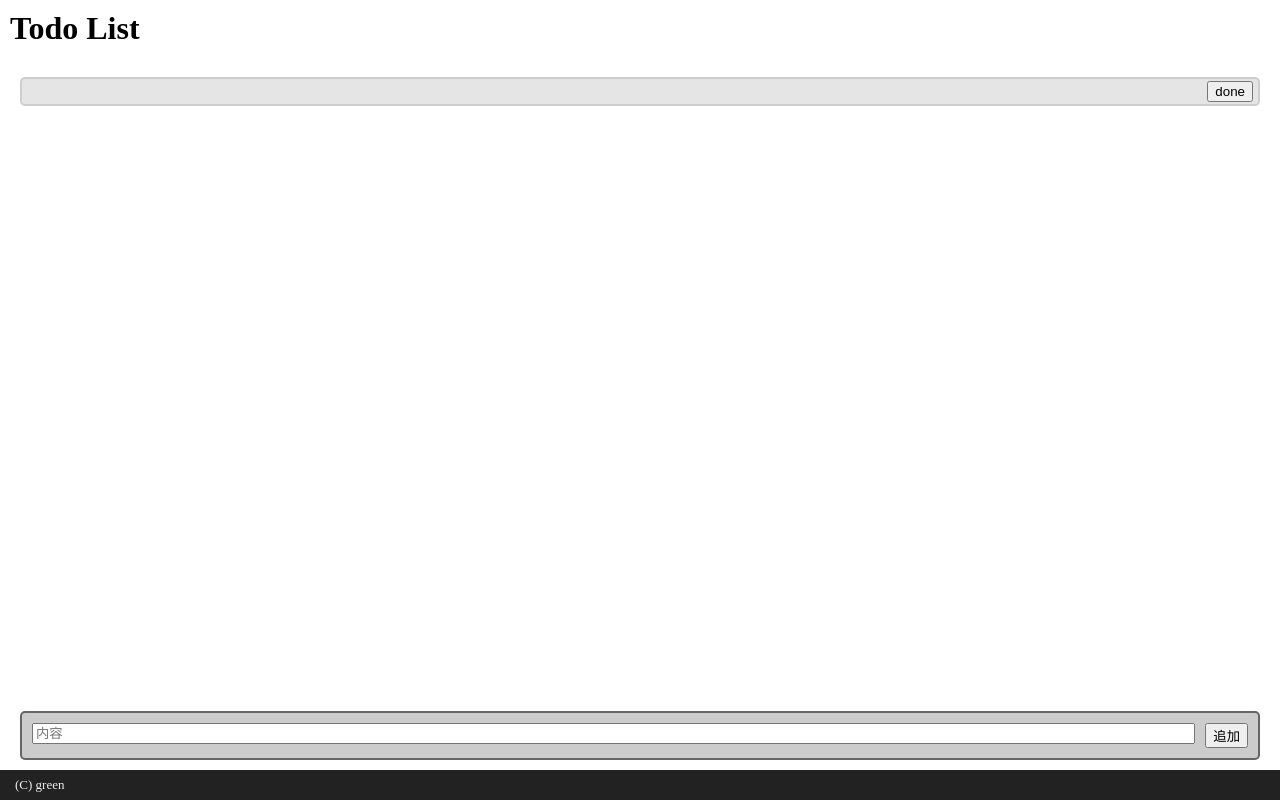
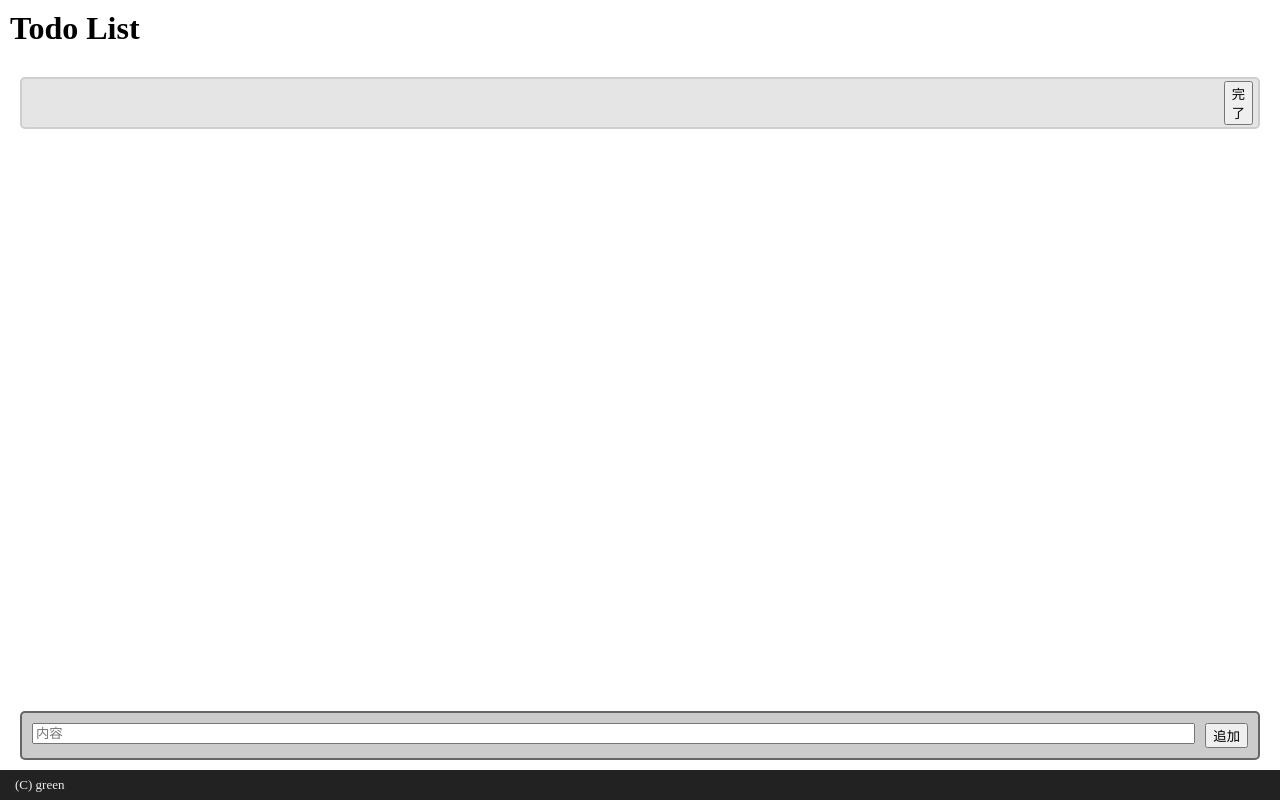
Before and after one commit to sapphi-red/webengineer_naro-_2, a Vue app: page / in a window 1280 px wide. Both pictures are taken after a click on the button "追加". Built offline with nearby package versions, Linux system fonts and the light colour scheme.

Commit message:
Fix: done->完了

```diff
--- a/src/components/Todo.vue
+++ b/src/components/Todo.vue
@@ -1,7 +1,7 @@
 <template>
   <div class="todo">
     <div class="content">{{ model.content }}</div>
-    <button class="button-done" @click="$emit('changeState', model, TodoStatus.DONE)">done</button>
+    <button class="button-done" @click="$emit('changeState', model, TodoStatus.DONE)">完了</button>
   </div>
 </template>
 
```
